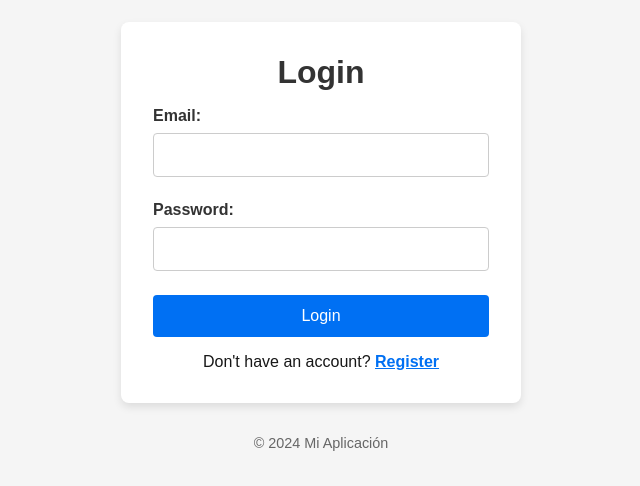
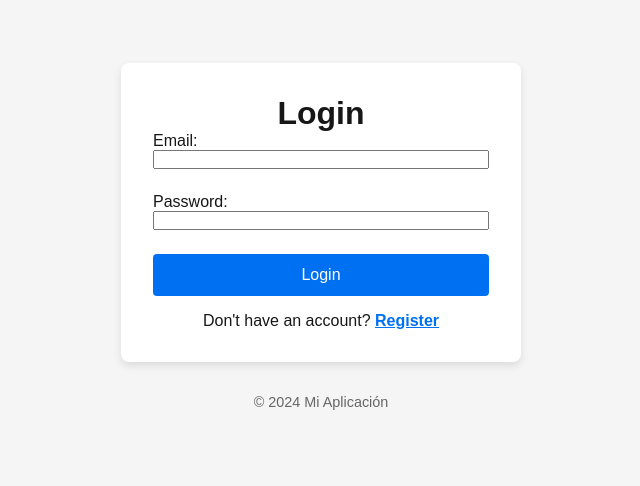
Before and after one commit to PioIX/2024-TPFinal-G01, a Next.js app: page / in a window 1280 px wide. Shown: the part 164-650 px from the top of the page, without its empty margins (319-959 px from the left). Built offline with nearby package versions, Linux system fonts and the light colour scheme.

Commit message:
Update page.module.css

```diff
--- a/src/app/page.module.css
+++ b/src/app/page.module.css
@@ -19,12 +19,6 @@
   text-align: center;
 }
 
-h1 {
-  margin-bottom: 1rem;
-  color: #333;
-}
-
-/* Estilos del formulario */
 .form {
   display: flex;
   flex-direction: column;
@@ -37,20 +31,20 @@ h1 {
   text-align: left;
 }
 
-label {
+.label {
   margin-bottom: 0.5rem;
   font-weight: bold;
   color: #333;
 }
 
-input {
+.input {
   padding: 0.75rem;
   border: 1px solid #ccc;
   border-radius: 4px;
   font-size: 1rem;
 }
 
-input:focus {
+.input:focus {
   border-color: #0070f3;
   outline: none;
 }
```
